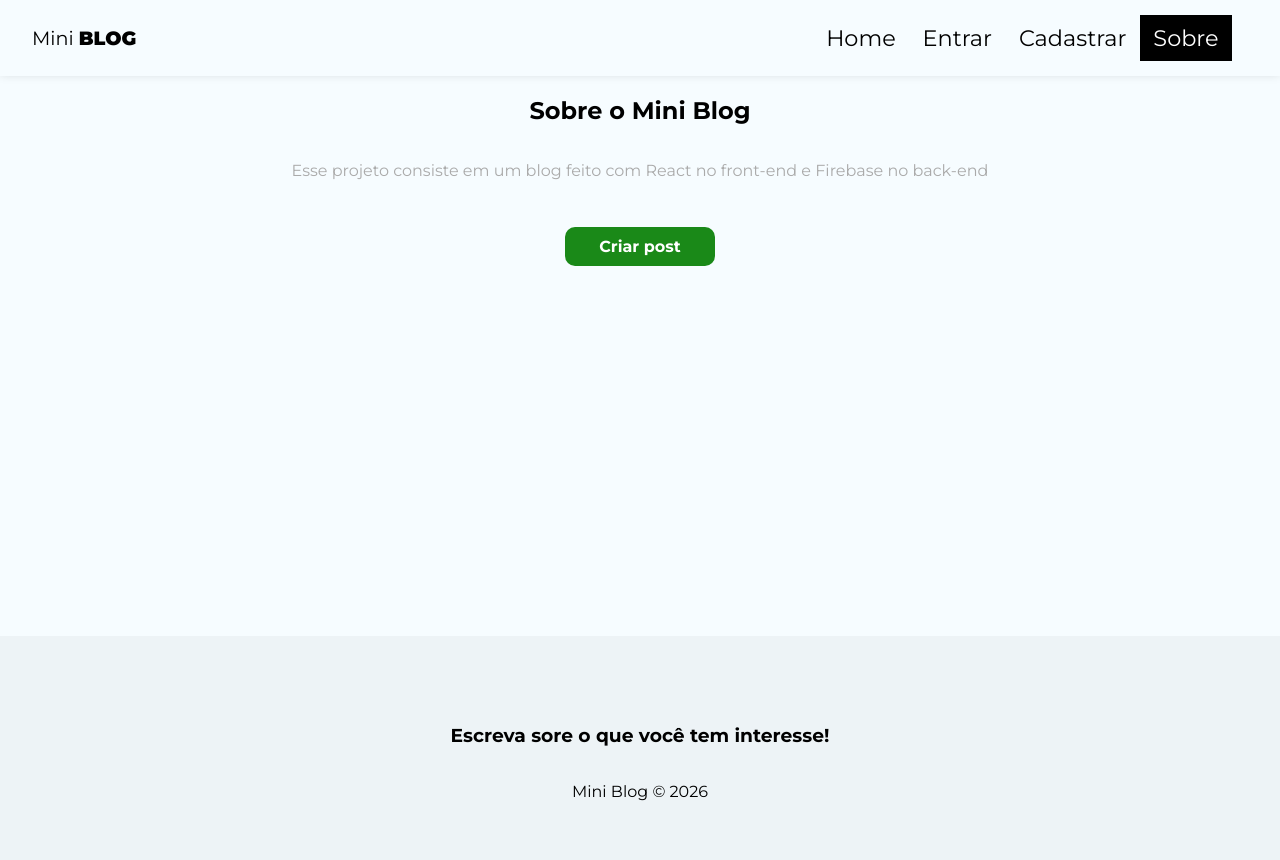
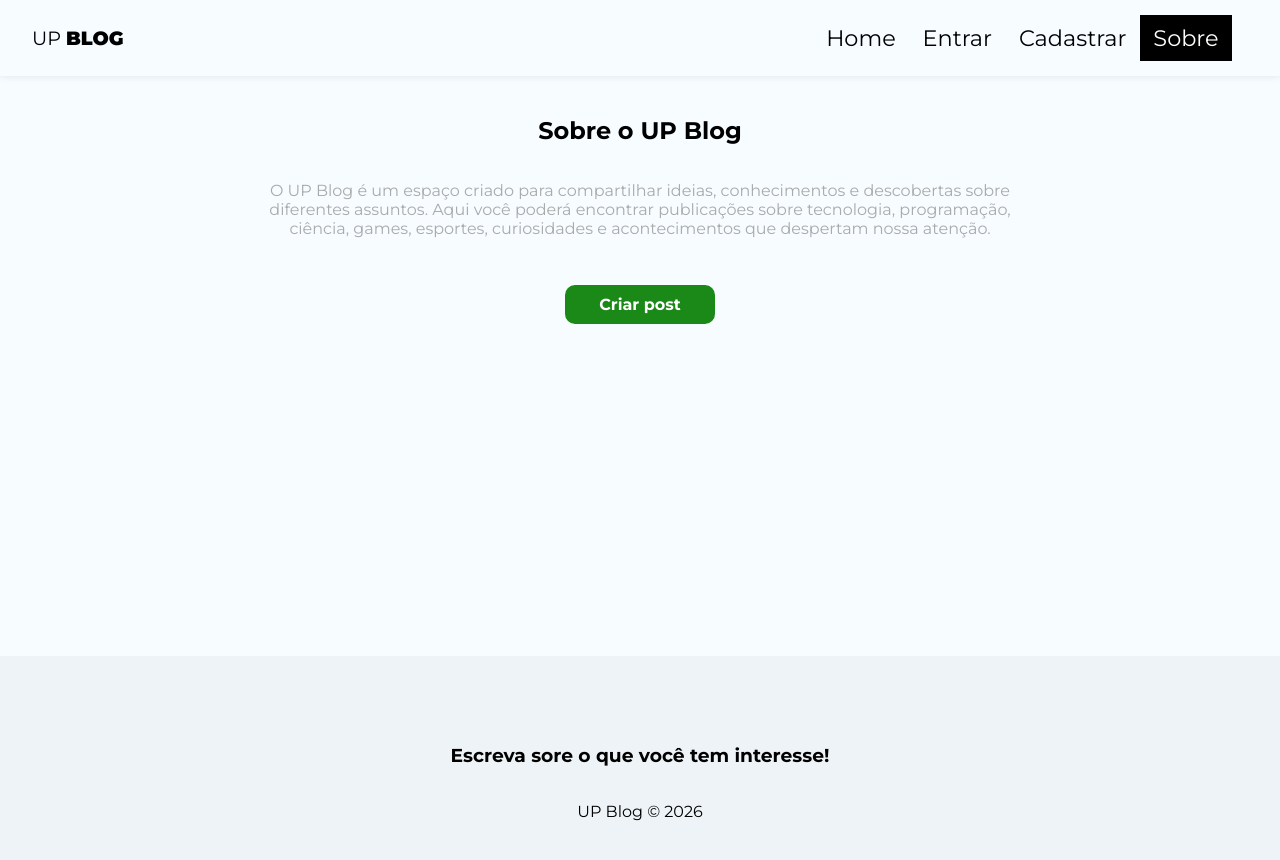
Before and after one commit to ArthurLemos8/UpBlog, a React (Vite) app: page /about in a window 1280 px wide. Shown: the top 860 px of the page. Built offline with nearby package versions, Linux system fonts and the light colour scheme; no server answers.

Commit message:
Alterações estéticas nas páginas

```diff
--- a/index.html
+++ b/index.html
@@ -9,7 +9,7 @@
   <link href="https://fonts.googleapis.com/css2?family=Montserrat:ital,wght@0,100..900;1,100..900&display=swap"
     rel="stylesheet">
   <meta name="viewport" content="width=device-width, initial-scale=1.0" />
-  <title>MiniBlog</title>
+  <title>UPBlog</title>
 </head>
 
 <body>
--- a/src/components/Footer.jsx
+++ b/src/components/Footer.jsx
@@ -4,7 +4,7 @@ const Footer = () => {
   return (
     <footer className={styles.footer}>
       <h3>Escreva sore o que você tem interesse! </h3>
-      <p>Mini Blog &copy; 2026</p>
+      <p>UP Blog &copy; 2026</p>
     </footer>
   );
 };
--- a/src/components/Navbar.jsx
+++ b/src/components/Navbar.jsx
@@ -12,7 +12,7 @@ const Navbar = () => {
   return (
     <nav className={styles.navbar}>
       <NavLink to="/" className={styles.brand}>
-        Mini <span>Blog</span>
+        UP <span>Blog</span>
       </NavLink>
       <ul className={styles.links_list}>
         <li>
--- a/src/pages/About/About.jsx
+++ b/src/pages/About/About.jsx
@@ -5,13 +5,14 @@ const About = () => {
   return (
     <div className={styles.about}>
       <h2>
-        Sobre o Mini <span>Blog</span>
+        Sobre o UP <span>Blog</span>
       </h2>
       <p>
-        Esse projeto consiste em um blog feito com React no front-end e Firebase
-        no back-end
+        O UP Blog é um espaço criado para compartilhar ideias, conhecimentos e
+        descobertas sobre diferentes assuntos. Aqui você poderá encontrar
+        publicações sobre tecnologia, programação, ciência, games, esportes,
+        curiosidades e acontecimentos que despertam nossa atenção.
       </p>
-
       <Link to="/posts/create" className="btn">
         Criar post
       </Link>
--- a/src/pages/About/About.module.css
+++ b/src/pages/About/About.module.css
@@ -3,6 +3,8 @@
   display: flex;
   flex-direction: column;
   align-items: center;
+  max-width: 800px;
+  margin: 20px auto;
 }
 
 .about p {
--- a/src/pages/Post/Post.jsx
+++ b/src/pages/Post/Post.jsx
@@ -13,7 +13,7 @@ const Post = () => {
         <>
           <h1>{post.title}</h1>
           <img className={styles.image} src={post.image} alt={post.title} />
-          <p>{post.body}</p>
+          <p className={styles.content}>{post.body}</p>
           <p className={styles.createdby}>
             Criado por: <span>{post.createdBy}</span>
           </p>
@@ -25,7 +25,6 @@ const Post = () => {
               </p>
             ))}
           </div>
-          <p className={styles.content}>{post.content}</p>
         </>
       )}
     </div>
--- a/src/pages/Post/Post.module.css
+++ b/src/pages/Post/Post.module.css
@@ -14,3 +14,11 @@
 .post_container .tags span {
   font-weight: bold;
 }
+
+.content {
+  max-width: 800px;
+  margin: 20px auto;
+  line-height: 1.5;
+  text-align: justify;
+  white-space: pre-line;
+}
```
